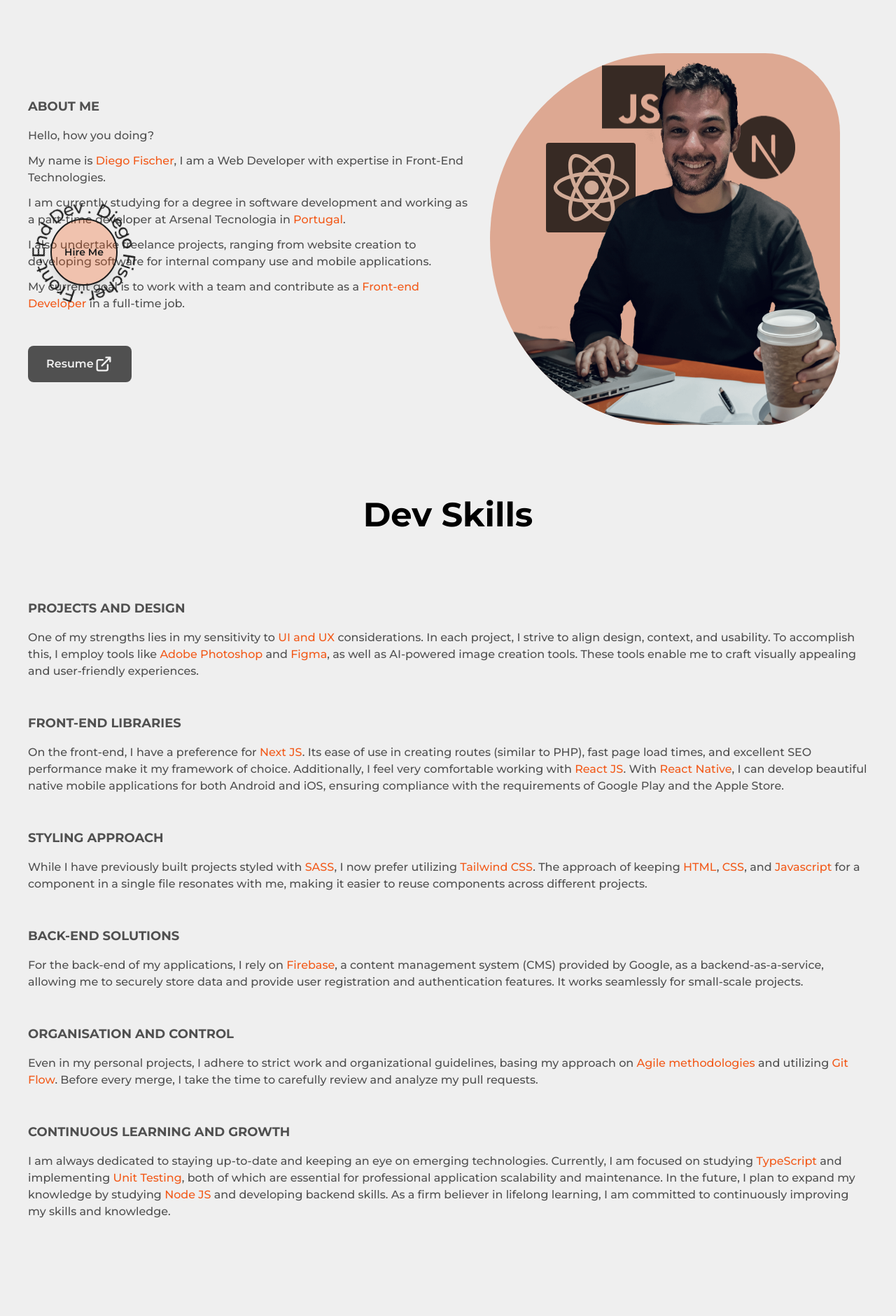
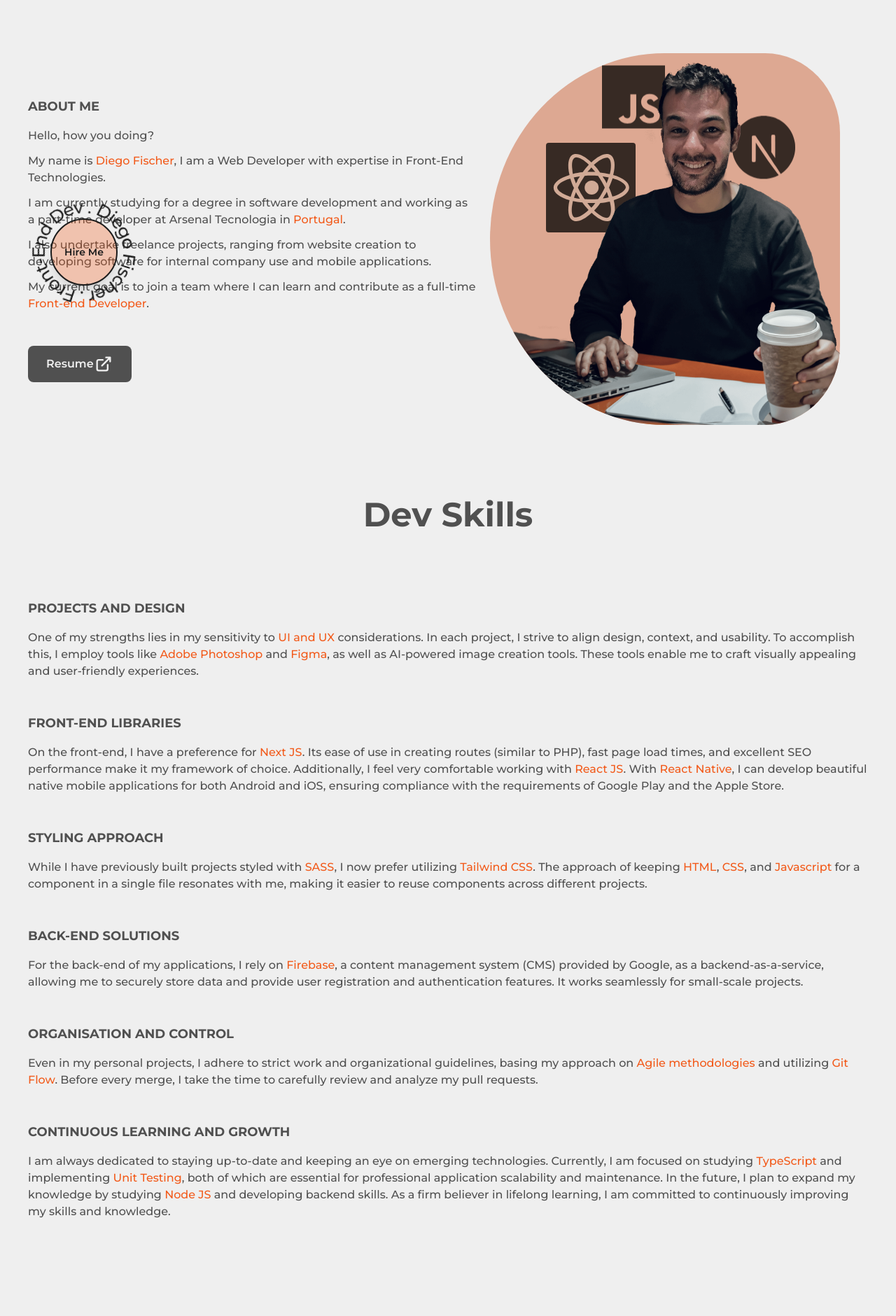
Before and after one commit to DiegoFischerDev/MyPotifolio-Next-Tailwind, a Next.js app: page /about in a window 1280 px wide. Shown: the part 320-2200 px from the top of the page at 70% size. Built offline with nearby package versions, Linux system fonts and the light colour scheme.

Commit message:
docs change about text

```diff
--- a/src/app/about/page.js
+++ b/src/app/about/page.js
@@ -13,13 +13,13 @@ import Foto2 from '../../../public/images/Foto2.jpg'
 import Foto3 from '../../../public/images/Foto3.jpg'
 import Foto4 from '../../../public/images/Foto4.jpg'
 import AnimatedImage from '@/components/AnimatedImage';
+import DevSkills from '@/components/DevSkills';
 
 export const metadata = {
   title: 'About'
 }
 
 export default function about() {
-
 
   return (
     <main className='w-full pb-24 px-5 flex flex-col items-center justify-center'>
@@ -51,7 +51,7 @@ export default function about() {
         </div>
 
 
-        <div className='w-full h-[100%] mr-5 tablet:mr-0 flex flex-col items-start justify-center text-dark/75 dark:text-light/75 max-w-[900px]'>
+        <article className='w-full h-[100%] mr-5 tablet:mr-0 flex flex-col items-start justify-center text-dark/75 dark:text-light/75 max-w-[900px]'>
 
           <h2 className='mb-4 text-lg font-bold uppercase '>About me</h2>
 
@@ -68,7 +68,7 @@ export default function about() {
             I also undertake freelance projects, ranging from website creation to developing software for internal company use and mobile applications.
           </p>
           <p className='font-medium mb-6'>
-            My current goal is to work with a team and contribute as a <span className='text-primary dark:text-primaryDark'>Front-end Developer</span> in a full-time job.
+            My current goal is to join a team where I can learn and contribute as a full-time <span className='text-primary dark:text-primaryDark'>Front-end Developer</span>.
           </p>
 
 
@@ -77,7 +77,7 @@ export default function about() {
               className="flex mt-6 items-center bg-dark/75 text-light p-2.5 px-6 rounded-lg font-semibold border-2 border-solid border-transparent hover:bg-light/75 hover:text-dark hover:border-dark dark:bg-light/75 dark:text-dark dark:hover:bg-dark/75 dark:hover:text-light dark:hover:border-light">Resume <LinkArrow /></a>
           </div>
 
-        </div>
+        </article>
 
         <div className='desktop:hidden grayscale-[30%] max-w-[500px] h-auto mr-10 desktop:mr-0 desktop:flex-col desktop:mb-10 relative bg-primary/50 dark:bg-primaryDark/50 rounded-[30%] rounded-s-[70%]'>
           <Image src={profileImg}
@@ -98,52 +98,11 @@ export default function about() {
 
       </div>
 
-      <h2 className='mt-16 font-bold text-5xl desktop:text-5xl tablet:text-4xl mobile:text-3xl mb-24 tablet:mb-20 mobile:mb-14 w-full text-center'>Dev Skills</h2>
-
-      <div className='w-full max-w-[1200px] desktop:max-w-[900px] text-dark/75 dark:text-light/75'>
-
-        <h2 className='mb-4 text-lg font-bold uppercase '>Projects and design</h2>
-
-        <p className='font-medium mb-6'>
-          One of my strengths lies in my sensitivity to <span className='text-primary dark:text-primaryDark'>UI and UX</span> considerations. In each project, I strive to align design, context, and usability. To accomplish this, I employ tools like <span className='text-primary dark:text-primaryDark'>Adobe Photoshop</span> and <span className='text-primary dark:text-primaryDark'>Figma</span>, as well as AI-powered image creation tools. These tools enable me to craft visually appealing and user-friendly experiences.
-        </p>
-
-        <h2 className='mb-4 mt-12 text-lg font-bold uppercase '>Front-End Libraries</h2>
-
-        <p className='font-medium mb-6'>
-          On the front-end, I have a preference for <span className='text-primary dark:text-primaryDark'>Next JS</span>. Its ease of use in creating routes (similar to PHP), fast page load times, and excellent SEO performance make it my framework of choice. Additionally, I feel very comfortable working with <span className='text-primary dark:text-primaryDark'>React JS</span>. With <span className='text-primary dark:text-primaryDark'>React Native</span>, I can develop beautiful native mobile applications for both Android and iOS, ensuring compliance with the requirements of Google Play and the Apple Store.
-        </p>
-
-        <h2 className='mb-4 mt-12 text-lg font-bold uppercase '>Styling Approach</h2>
-
-        <p className='font-medium mb-6'>
-          While I have previously built projects styled with <span className='text-primary dark:text-primaryDark'>SASS</span>, I now prefer utilizing <span className='text-primary dark:text-primaryDark'>Tailwind CSS</span>. The approach of keeping <span className='text-primary dark:text-primaryDark'>HTML</span>, <span className='text-primary dark:text-primaryDark'>CSS</span>, and <span className='text-primary dark:text-primaryDark'>Javascript</span> for a component in a single file resonates with me, making it easier to reuse components across different projects.
-        </p>
-
-        <h2 className='mb-4 mt-12 text-lg font-bold uppercase '>Back-End Solutions</h2>
-
-        <p className='font-medium mb-6'>
-          For the back-end of my applications, I rely on <span className='text-primary dark:text-primaryDark'>Firebase</span>, a content management system (CMS) provided by Google, as a backend-as-a-service, allowing me to securely store data and provide user registration and authentication features. It works seamlessly for small-scale projects.
-        </p>
-
-        <h2 className='mb-4 mt-12 text-lg font-bold uppercase '>organisation and control</h2>
-
-        <p className='font-medium mb-6'>
-          Even in my personal projects, I adhere to strict work and organizational guidelines, basing my approach on <span className='text-primary dark:text-primaryDark'>Agile methodologies</span> and utilizing <span className='text-primary dark:text-primaryDark'>Git Flow</span>. Before every merge, I take the time to carefully review and analyze my pull requests.
-        </p>
-
-        <h2 className='mb-4 mt-12 text-lg font-bold uppercase '>Continuous Learning and Growth</h2>
-
-        <p className='font-medium mb-6'>
-          I am always dedicated to staying up-to-date and keeping an eye on emerging technologies. Currently, I am focused on studying <span className='text-primary dark:text-primaryDark'>TypeScript</span> and implementing <span className='text-primary dark:text-primaryDark'>Unit Testing</span>, both of which are essential for professional application scalability and maintenance. In the future, I plan to expand my knowledge by studying <span className='text-primary dark:text-primaryDark'>Node JS</span> and developing backend skills. As a firm believer in lifelong learning, I am committed to continuously improving my skills and knowledge.
-        </p>
-      </div>
-
-
+      <DevSkills />
       <Experience />
       <Education />
 
-      <div className='mb-24 tablet:mb-0 flex w-[90%] h-[300px] tablet:h-[250px] mobile:h-[180px] max-w-[1000px] justify-evenly relative grayscale-[30%] group'>
+      <div className='mb-24 tablet:mb-0 flex w-[90%] h-[300px] tablet:h-[250px] mobile:h-[180px] max-w-[1000px] justify-evenly relative group'>
 
         <AnimatedImage
           image={Foto1}
--- a/src/components/AnimatedImage.js
+++ b/src/components/AnimatedImage.js
@@ -23,7 +23,7 @@ export default function AnimatedImage({ image, x, y, deg, className }) {
           src={image}
           alt='Diego Fischer Image'
           priority={true}
-          className={`-rotate-[${deg}deg] hover:-rotate-0 border-2 dark:border-light border-dark rounded-2xl mobile:rounded-md transition-all duration-500`}
+          className={`-rotate-[${deg}deg] opacity-70 hover:opacity-100 hover:-rotate-0 grayscale-[100%] hover:grayscale-[30%] hover:scale-150 hover:border-2 border-primary dark:border-primaryDark rounded-2xl mobile:rounded-md transition-all duration-500`}
           sizes="(max-width: 768px) 100vw, (max-width: 1200px) 50vw, 33vw"
         />
       </motion.div>
@@ -33,7 +33,7 @@ export default function AnimatedImage({ image, x, y, deg, className }) {
             src={image}
             alt='Diego Fischer Image'
             priority={true}
-            className={`hidden tablet:inline absolute z-40 -top-[70vh] w-[90vw] h-[90vh]  border-2 dark:border-light border-dark rounded-2xl`}
+            className={`hidden tablet:inline absolute z-40 -top-[70vh] w-[90vw] h-[90vh] border-2 border-primary dark:border-primaryDark rounded-2xl grayscale-[30%]`}
             sizes="(max-width: 768px) 100vw, (max-width: 1200px) 50vw, 33vw"
             onClick={() => { setOpen(!open) }}
           />
--- /dev/null
+++ b/src/components/DevSkills.js
@@ -0,0 +1,58 @@
+import React from 'react';
+
+export default function DevSkills() {
+  return (
+    <div className='w-full max-w-[1200px] desktop:max-w-[900px] text-dark/75 dark:text-light/75'>
+
+      <h2 className='mt-16 font-bold text-5xl desktop:text-5xl tablet:text-4xl mobile:text-3xl mb-24 tablet:mb-20 mobile:mb-14 w-full text-center'>Dev Skills</h2>
+
+      <article>
+        <h2 className='mb-4 text-lg font-bold uppercase '>Projects and design</h2>
+
+        <p className='font-medium mb-6'>
+          One of my strengths lies in my sensitivity to <span className='text-primary dark:text-primaryDark'>UI and UX</span> considerations. In each project, I strive to align design, context, and usability. To accomplish this, I employ tools like <span className='text-primary dark:text-primaryDark'>Adobe Photoshop</span> and <span className='text-primary dark:text-primaryDark'>Figma</span>, as well as AI-powered image creation tools. These tools enable me to craft visually appealing and user-friendly experiences.
+        </p>
+      </article>
+
+      <article>
+        <h2 className='mb-4 mt-12 text-lg font-bold uppercase '>Front-End Libraries</h2>
+
+        <p className='font-medium mb-6'>
+          On the front-end, I have a preference for <span className='text-primary dark:text-primaryDark'>Next JS</span>. Its ease of use in creating routes (similar to PHP), fast page load times, and excellent SEO performance make it my framework of choice. Additionally, I feel very comfortable working with <span className='text-primary dark:text-primaryDark'>React JS</span>. With <span className='text-primary dark:text-primaryDark'>React Native</span>, I can develop beautiful native mobile applications for both Android and iOS, ensuring compliance with the requirements of Google Play and the Apple Store.
+        </p>
+      </article>
+
+      <article>
+        <h2 className='mb-4 mt-12 text-lg font-bold uppercase '>Styling Approach</h2>
+
+        <p className='font-medium mb-6'>
+          While I have previously built projects styled with <span className='text-primary dark:text-primaryDark'>SASS</span>, I now prefer utilizing <span className='text-primary dark:text-primaryDark'>Tailwind CSS</span>. The approach of keeping <span className='text-primary dark:text-primaryDark'>HTML</span>, <span className='text-primary dark:text-primaryDark'>CSS</span>, and <span className='text-primary dark:text-primaryDark'>Javascript</span> for a component in a single file resonates with me, making it easier to reuse components across different projects.
+        </p>
+      </article>
+
+      <article>
+        <h2 className='mb-4 mt-12 text-lg font-bold uppercase '>Back-End Solutions</h2>
+
+        <p className='font-medium mb-6'>
+          For the back-end of my applications, I rely on <span className='text-primary dark:text-primaryDark'>Firebase</span>, a content management system (CMS) provided by Google, as a backend-as-a-service, allowing me to securely store data and provide user registration and authentication features. It works seamlessly for small-scale projects.
+        </p>
+      </article>
+
+      <atticle>
+        <h2 className='mb-4 mt-12 text-lg font-bold uppercase '>organisation and control</h2>
+
+        <p className='font-medium mb-6'>
+          Even in my personal projects, I adhere to strict work and organizational guidelines, basing my approach on <span className='text-primary dark:text-primaryDark'>Agile methodologies</span> and utilizing <span className='text-primary dark:text-primaryDark'>Git Flow</span>. Before every merge, I take the time to carefully review and analyze my pull requests.
+        </p>
+      </atticle>
+
+      <article>
+        <h2 className='mb-4 mt-12 text-lg font-bold uppercase '>Continuous Learning and Growth</h2>
+
+        <p className='font-medium mb-6'>
+          I am always dedicated to staying up-to-date and keeping an eye on emerging technologies. Currently, I am focused on studying <span className='text-primary dark:text-primaryDark'>TypeScript</span> and implementing <span className='text-primary dark:text-primaryDark'>Unit Testing</span>, both of which are essential for professional application scalability and maintenance. In the future, I plan to expand my knowledge by studying <span className='text-primary dark:text-primaryDark'>Node JS</span> and developing backend skills. As a firm believer in lifelong learning, I am committed to continuously improving my skills and knowledge.
+        </p>
+      </article>
+    </div>
+  );
+}
--- a/src/components/Education.js
+++ b/src/components/Education.js
@@ -6,7 +6,7 @@ import ExperienceLine from './ExperienceLine';
 export default function Education() {
   return (
     <div className='w-full max-w-[1200px] mb-28'>
-      <h2 className='font-bold text-5xl desktop:text-5xl tablet:text-4xl mobile:text-3xl mb-24 tablet:mb-20 mobile:mb-14 w-full text-center'>
+      <h2 className='font-bold text-5xl desktop:text-5xl tablet:text-4xl mobile:text-3xl mb-24 tablet:mb-20 mobile:mb-14 w-full text-center text-dark/75 dark:text-light/75'>
         Education
       </h2>
 
--- a/src/components/Experience.js
+++ b/src/components/Experience.js
@@ -5,13 +5,15 @@ import ExperienceLine from './ExperienceLine';
 export default function Experience() {
   return (
     <div className='w-full max-w-[1200px] my-28 tablet:my-24 mobile:my-20'>
-      <h2 className='font-bold text-5xl desktop:text-5xl tablet:text-4xl mobile:text-3xl mb-24 tablet:mb-20 mobile:mb-14 w-full text-center'>
+      <h2 className='font-bold text-5xl desktop:text-5xl tablet:text-4xl mobile:text-3xl mb-24 tablet:mb-20 mobile:mb-14 w-full text-center text-dark/75 dark:text-light/75'>
         Experience
       </h2>
 
       <div className=' text-dark/75 dark:text-light/75 mx-auto relative -translate-x-4'>
 
         <ExperienceLine />
+
+
         <ul className='w-full flex flex-col items-start justify-between ml-4 tablet:ml-6'>
           <ExperienceDetails
             position="Full-Stack Developer"
```
